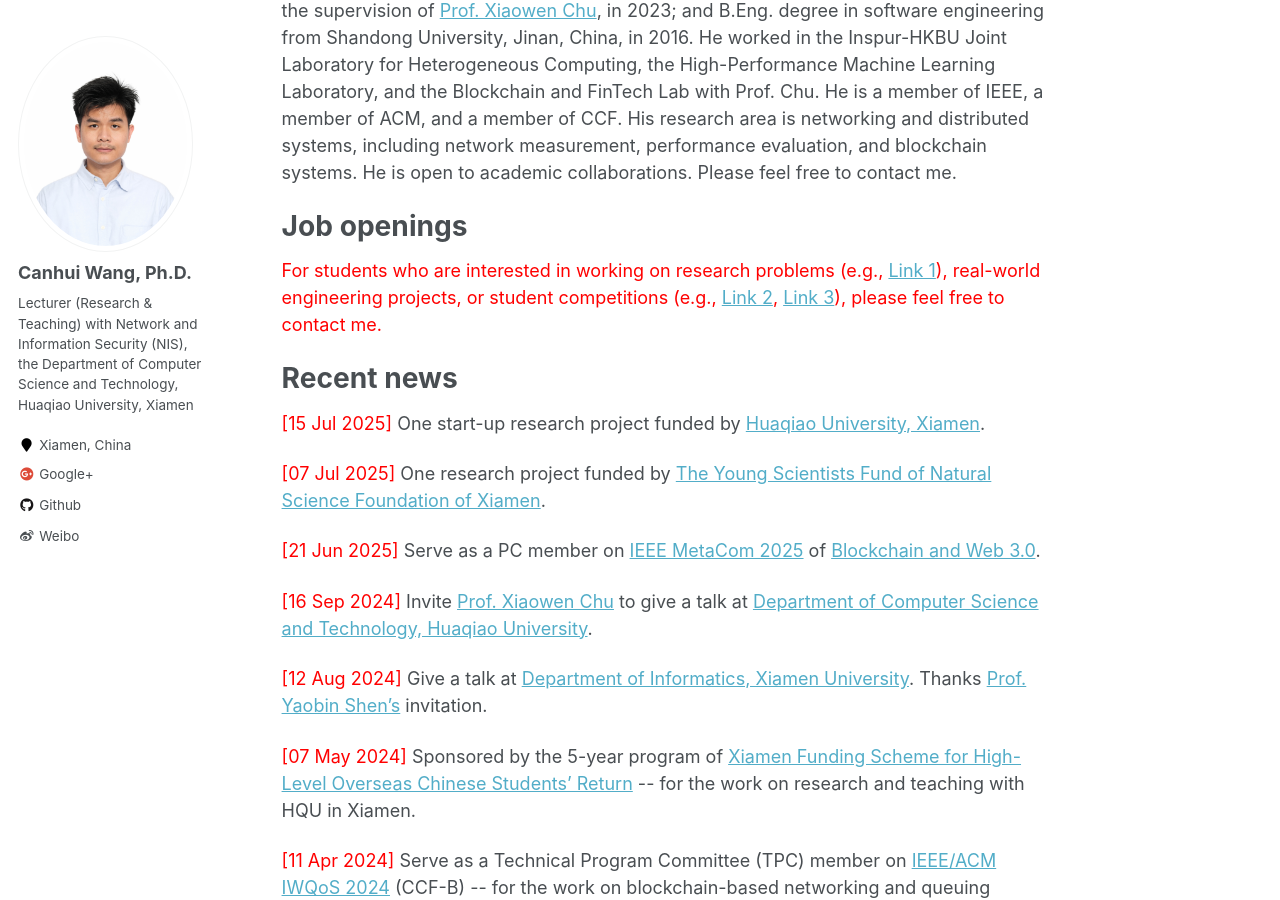
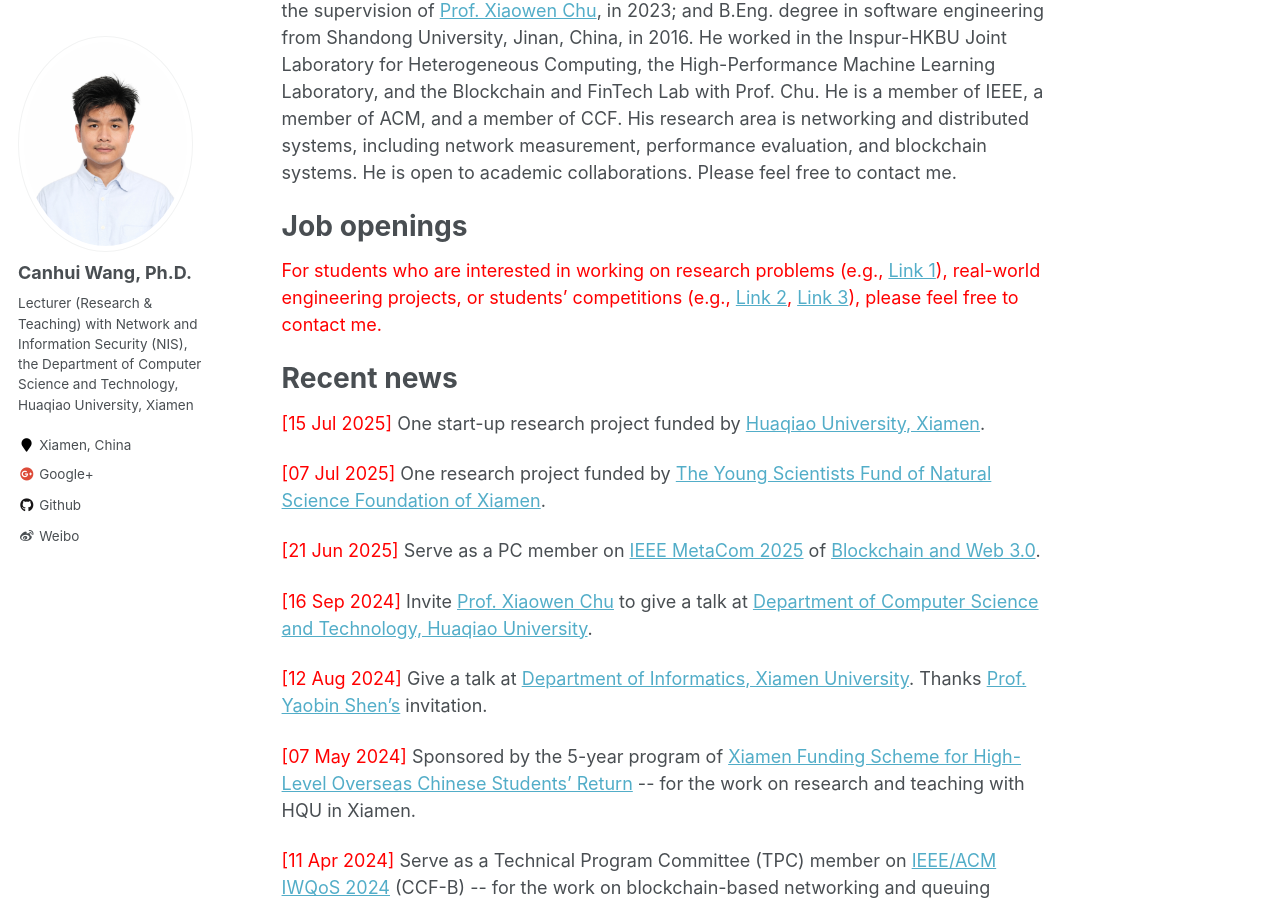
Before and after one commit to Canhui/canhui.github.io, a Jekyll site: the page built from _pages/about.md, in a window 1280 px wide and 900 px high, scrolled down 433 px. Built offline with Jekyll 4.4.1, drawn with Linux system fonts in a browser that asks for light colours.

Commit message:
Update about.md

```diff
--- a/_pages/about.md
+++ b/_pages/about.md
@@ -14,7 +14,7 @@ Canhui Wang is currently a Lecturer (Research & Teaching) with Network and Infor
 
 Job openings
 ======
-<span style="color:red"> For students who are interested in working on research problems (e.g., [Link 1](https://ccfddl.com/)), real-world engineering projects, or student competitions (e.g., [Link 2](https://cst.hqu.edu.cn/info/1714/32141.htm), [Link 3](https://jwc.hqu.edu.cn/info/1089/12814.htm)), please feel free to contact me.</span>
+<span style="color:red"> For students who are interested in working on research problems (e.g., [Link 1](https://ccfddl.com/)), real-world engineering projects, or students' competitions (e.g., [Link 2](https://cst.hqu.edu.cn/info/1714/32141.htm), [Link 3](https://jwc.hqu.edu.cn/info/1089/12814.htm)), please feel free to contact me.</span>
 
 
 Recent news
```
